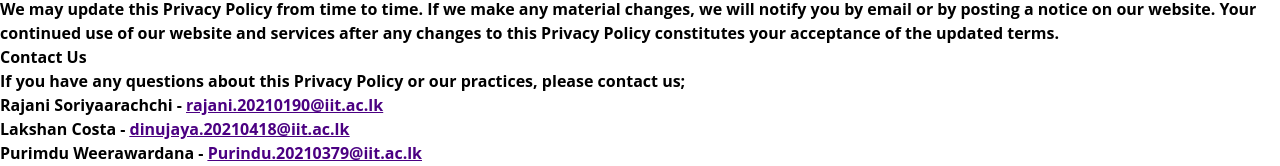
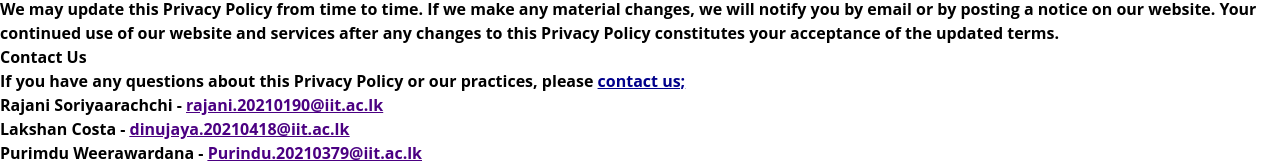
Before and after one commit to PurinduWeerawardana/ScriptGenAI, a React (Create React App) app: page /privacypolicy in a window 1280 px wide. Shown: the part 751-917 px from the top of the page. Built offline with nearby package versions, Linux system fonts and the light colour scheme; what @material-tailwind/react would draw is missing.

Commit message:
Made some changes in privacy policy page

```diff
--- a/src/pages/PrivacyPolicy.jsx
+++ b/src/pages/PrivacyPolicy.jsx
@@ -84,11 +84,12 @@ export default function Home() {
         <h2 className="text-lg text-indigo-900 my-6 mx-2"><b>Contact Us</b></h2>
         <p className="text-justify text-lg text-gray-700 my-6 mx-2">
             <b>If you have any questions about this Privacy Policy or our practices,
-            please contact us;   <br/>Rajani Soriyaarachchi     - <font color ="indigo" size="3"><u><a href ="rajani.20210190@iit.ac.lk">rajani.20210190@iit.ac.lk</a></u></font>
-                                 <br/>Lakshan Costa             - <font color ="indigo" size="3"><u><a href ="dinujaya.20210418@iit.ac.lk">dinujaya.20210418@iit.ac.lk</a></u></font>
-                                 <br/>Purimdu Weerawardana      - <font color ="indigo" size="3"><u><a href ="Purindu.20210379@iit.ac.lk">Purindu.20210379@iit.ac.lk</a></u></font>
-                                 <br/>Jaiyramanan Vijayaalayan  - <font color ="indigo" size="3"><u><a href ="vijayaalayan.20200276@iit.ac.lk">vijayaalayan.20200276@iit.ac.lk</a></u></font>
-                                 <br/>Shiwarne Silva            - <font color ="indigo" size="3"><u><a href ="shiwarne.20210059@iit.ac.lk">shiwarne.20210059@iit.ac.lk</a></u></font></b>
+            please <a href="about"><font color ="#00008B"><u>contact us;</u></font></a>
+                                 <br/>Rajani Soriyaarachchi     - <font color ="indigo" size="3"><u><a href ="about">rajani.20210190@iit.ac.lk</a></u></font>
+                                 <br/>Lakshan Costa             - <font color ="indigo" size="3"><u><a href ="about">dinujaya.20210418@iit.ac.lk</a></u></font>
+                                 <br/>Purimdu Weerawardana      - <font color ="indigo" size="3"><u><a href ="about">Purindu.20210379@iit.ac.lk</a></u></font>
+                                 <br/>Jaiyramanan Vijayaalayan  - <font color ="indigo" size="3"><u><a href ="about">vijayaalayan.20200276@iit.ac.lk</a></u></font>
+                                 <br/>Shiwarne Silva            - <font color ="indigo" size="3"><u><a href ="about">shiwarne.20210059@iit.ac.lk</a></u></font></b>
         </p>
 
         </div>
```
